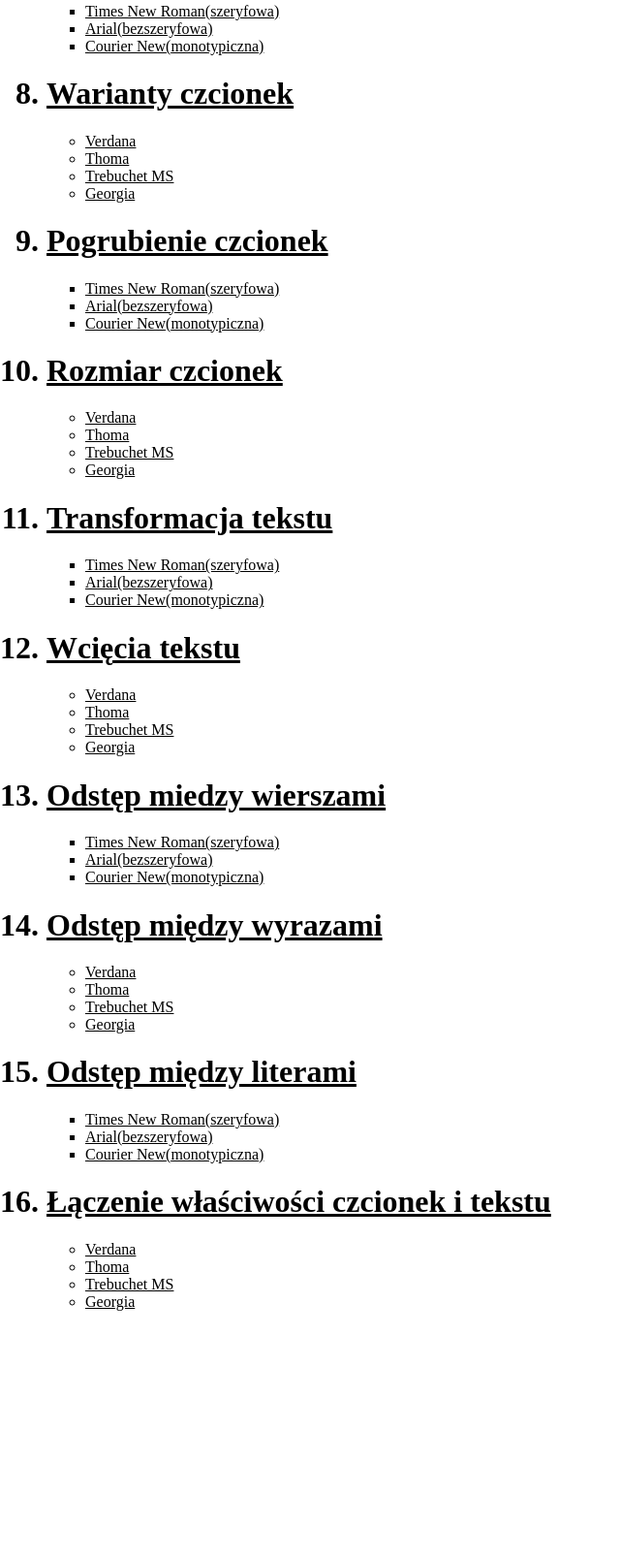
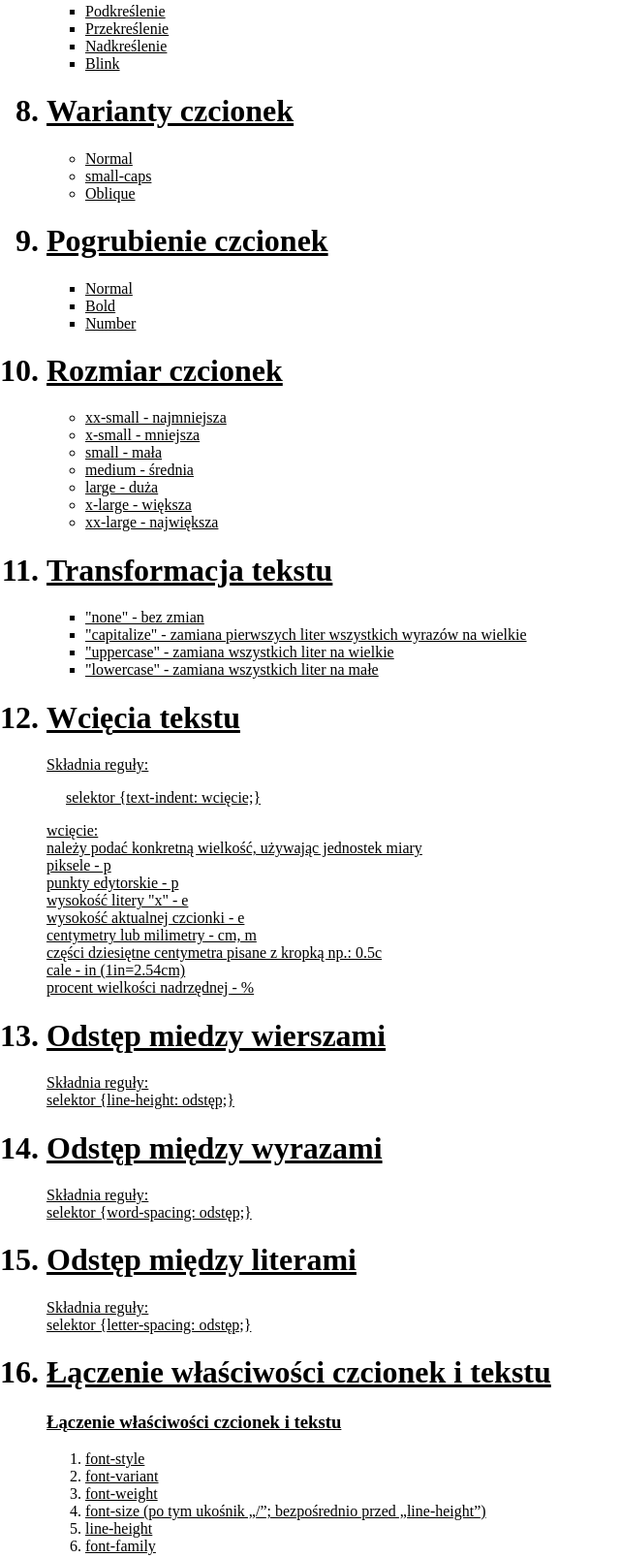
Before and after one commit to news-s/CssTask, a plain HTML site: page zad24.html in a window 1280 px wide. Shown: the part 1048-2655 px from the top of the page at 97% size, without its empty margins (0-640 px from the left). Before the commit the page ends 2416 px from the top, so only its background shows below. Drawn offline with Linux system fonts and the light colour scheme.

Commit message:
Add files via upload

```diff
--- a/zad24.html
+++ b/zad24.html
@@ -52,78 +52,86 @@
         </li>
         <h1><li>dekoracja tekstu</h1>
             <ul type="square">
-                <li>Times New Roman(szeryfowa)</li>
-                <li>Arial(bezszeryfowa)</li>
-                <li>Courier New(monotypiczna)</li>
+                <li>Podkreślenie</li>
+                <li>Przekreślenie</li>
+                <li>Nadkreślenie</li>
+                <li>Blink</li>
             </ul>
         </li>
         <h1><li>Warianty czcionek</h1>
             <ul type="circle">
-                <li>Verdana</li>
-                <li>Thoma</li>
-                <li>Trebuchet MS</li>
-                <li>Georgia</li>
+                <li>Normal</li>
+                <li>small-caps</li>
+                <li>Oblique</li>
             </ul>
         </li>
         <h1><li>Pogrubienie czcionek</h1>
             <ul type="square">
-                <li>Times New Roman(szeryfowa)</li>
-                <li>Arial(bezszeryfowa)</li>
-                <li>Courier New(monotypiczna)</li>
+                <li>Normal</li>
+                <li>Bold</li>
+                <li>Number</li>
             </ul>
         </li>
         <h1><li>Rozmiar czcionek</h1>
             <ul type="circle">
-                <li>Verdana</li>
-                <li>Thoma</li>
-                <li>Trebuchet MS</li>
-                <li>Georgia</li>
+                <li>xx-small - najmniejsza</li>
+                <li>x-small - mniejsza</li>
+                <li>small - mała</li>
+                <li>medium - średnia</li>
+                <li>large - duża</li>
+                <li>x-large - większa</li>
+                <li>xx-large - największa</li>
             </ul>
         </li>
         <h1><li>Transformacja tekstu</h1>
             <ul type="square">
-                <li>Times New Roman(szeryfowa)</li>
-                <li>Arial(bezszeryfowa)</li>
-                <li>Courier New(monotypiczna)</li>
+                <li>"none" - bez zmian</li>
+                <li>"capitalize" - zamiana pierwszych liter wszystkich wyrazów na wielkie</li>
+                <li>"uppercase" - zamiana wszystkich liter na wielkie</li>
+                <li>"lowercase" - zamiana wszystkich liter na małe</li>
+
             </ul>
         </li>
         <h1><li>Wcięcia tekstu</h1>
-            <ul type="circle">
-                <li>Verdana</li>
-                <li>Thoma</li>
-                <li>Trebuchet MS</li>
-                <li>Georgia</li>
+            Składnia reguły:<br/>
+            <p style="text-indent: 20px;">selektor {text-indent: wcięcie;}</p>
+            wcięcie:<br/>
+            należy podać konkretną wielkość, używając jednostek miary<br/>
+            piksele - p<br/>
+            punkty edytorskie - p<br/>
+            wysokość litery "x" - e<br/>
+            wysokość aktualnej czcionki - e<br/>
+            centymetry lub milimetry - cm, m<br/>
+            części dziesiętne centymetra pisane z kropką np.: 0.5c<br/>
+            cale - in (1in=2.54cm)<br/>
+            procent wielkości nadrzędnej - %
+
             </ul>
         </li>
         <h1><li>Odstęp miedzy wierszami</h1>
-            <ul type="square">
-                <li>Times New Roman(szeryfowa)</li>
-                <li>Arial(bezszeryfowa)</li>
-                <li>Courier New(monotypiczna)</li>
-            </ul>
+            Składnia reguły:<br/>
+            selektor {line-height: odstęp;}
         </li>
         <h1><li>Odstęp między wyrazami</h1>
-            <ul type="circle">
-                <li>Verdana</li>
-                <li>Thoma</li>
-                <li>Trebuchet MS</li>
-                <li>Georgia</li>
-            </ul>
+            Składnia reguły:<br/>
+            selektor {word-spacing: odstęp;}
+
         </li>
         <h1><li>Odstęp między literami</h1>
-            <ul type="square">
-                <li>Times New Roman(szeryfowa)</li>
-                <li>Arial(bezszeryfowa)</li>
-                <li>Courier New(monotypiczna)</li>
-            </ul>
+            Składnia reguły:<br/>
+            selektor {letter-spacing: odstęp;}
+
         </li>
         <h1><li>Łączenie właściwości czcionek i tekstu</h1>
-            <ul type="circle">
-                <li>Verdana</li>
-                <li>Thoma</li>
-                <li>Trebuchet MS</li>
-                <li>Georgia</li>
-            </ul>
+            <h3>Łączenie właściwości czcionek i tekstu</h3>
+            <ol>
+                <li>font-style</li>
+                <li>font-variant</li>
+                <li>font-weight</li>
+                <li>font-size (po tym ukośnik „/”; bezpośrednio przed „line-height”)</li>
+                <li>line-height</li>
+                <li>font-family</li>
+            </ol>
         </li>
     </ol>
     </body>
```
Also changed, not shown: zad25.html (added, +37 -0 lines).
